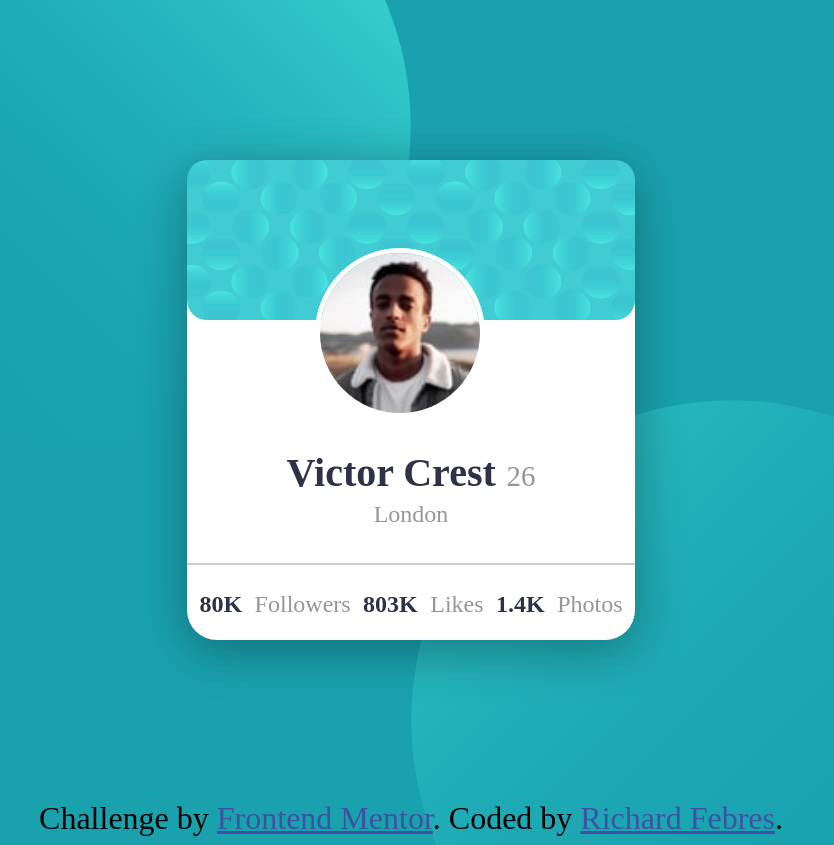
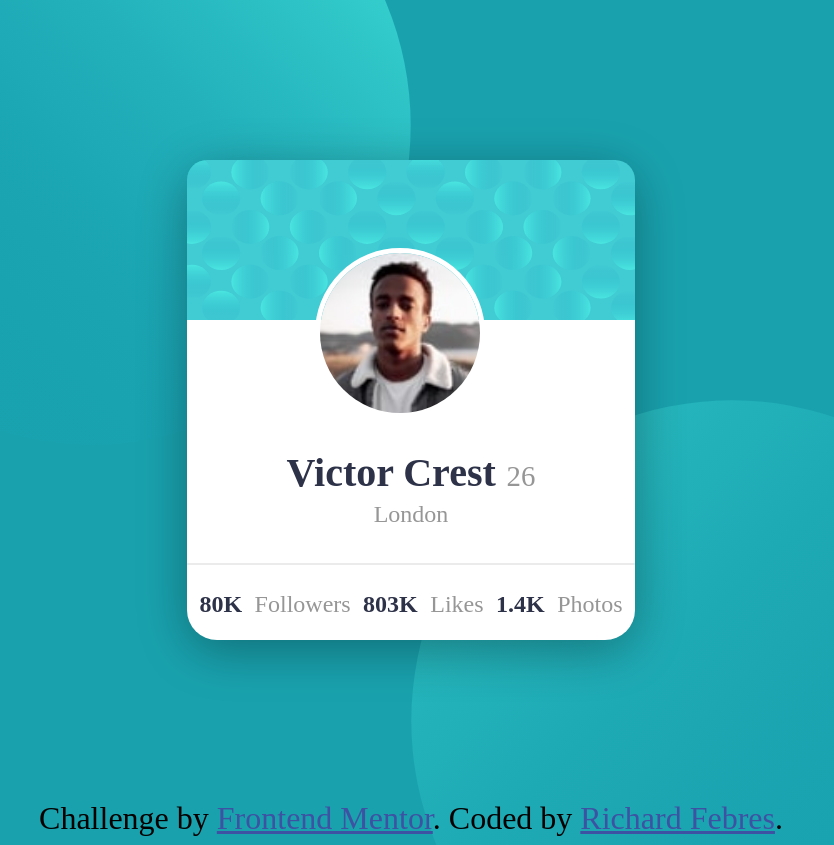
Before and after one commit to el-fevre/profile-card-component-main, a plain HTML site: page index.html in a window 1280 px wide. Shown: the whole page, without its empty margins (229-1063 px from the left). Drawn offline with Linux system fonts and the light colour scheme.

Commit message:
Fix wonky border

```diff
--- a/index.html
+++ b/index.html
@@ -42,8 +42,7 @@
 
     .card__header img {
       height: 10rem;
-      border-radius: 20px;
-      overflow-y: hidden;
+      border-radius: 20px 20px 0px 0px;
       width: 100%;
     }
 
@@ -84,7 +83,7 @@
     }
 
     hr {
-      border: 1px solid hsl(0, 0%, 80%);
+      border: 1px solid hsl(0, 0%, 92%);
       width: 100%;
       margin: 0rem auto;
     }
```
